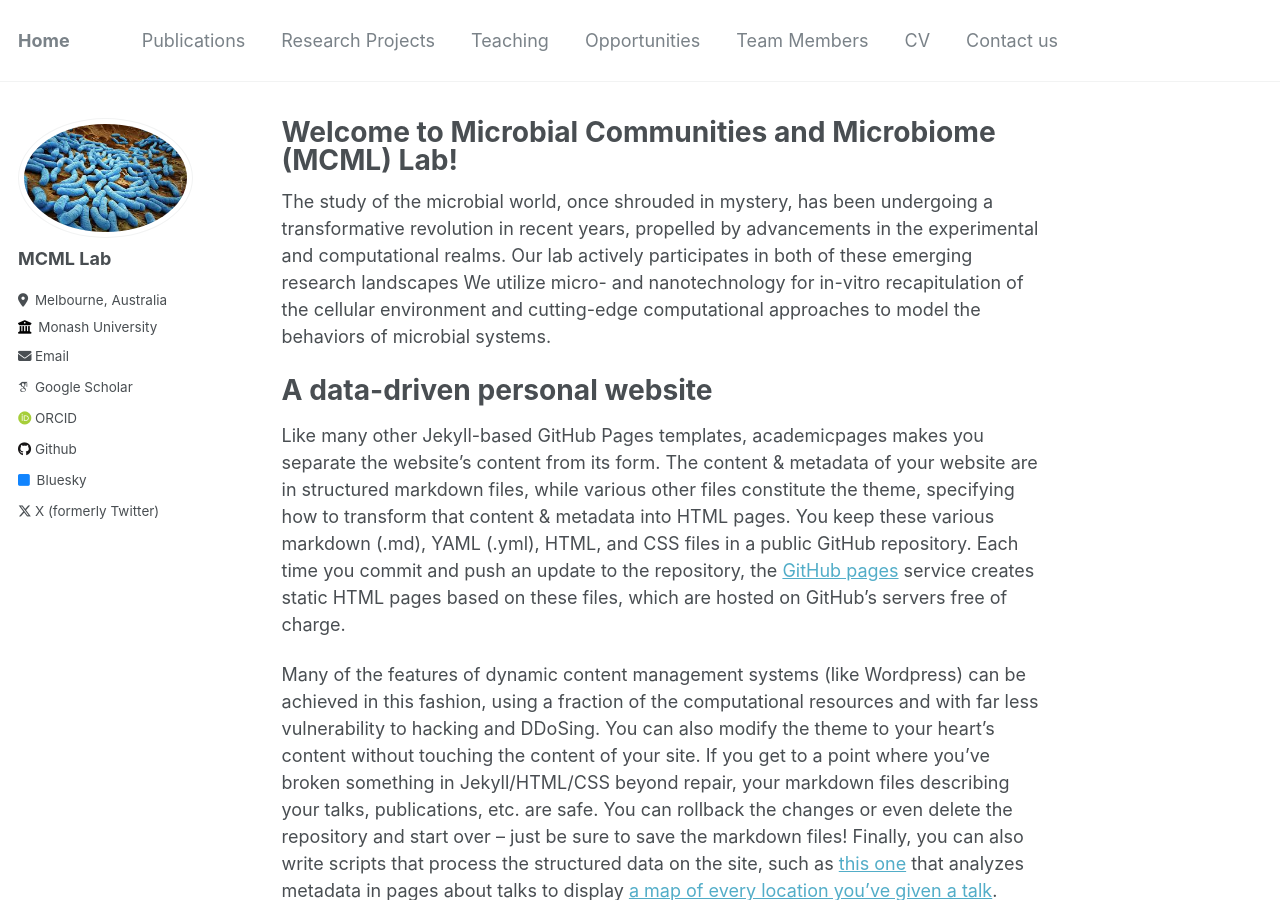
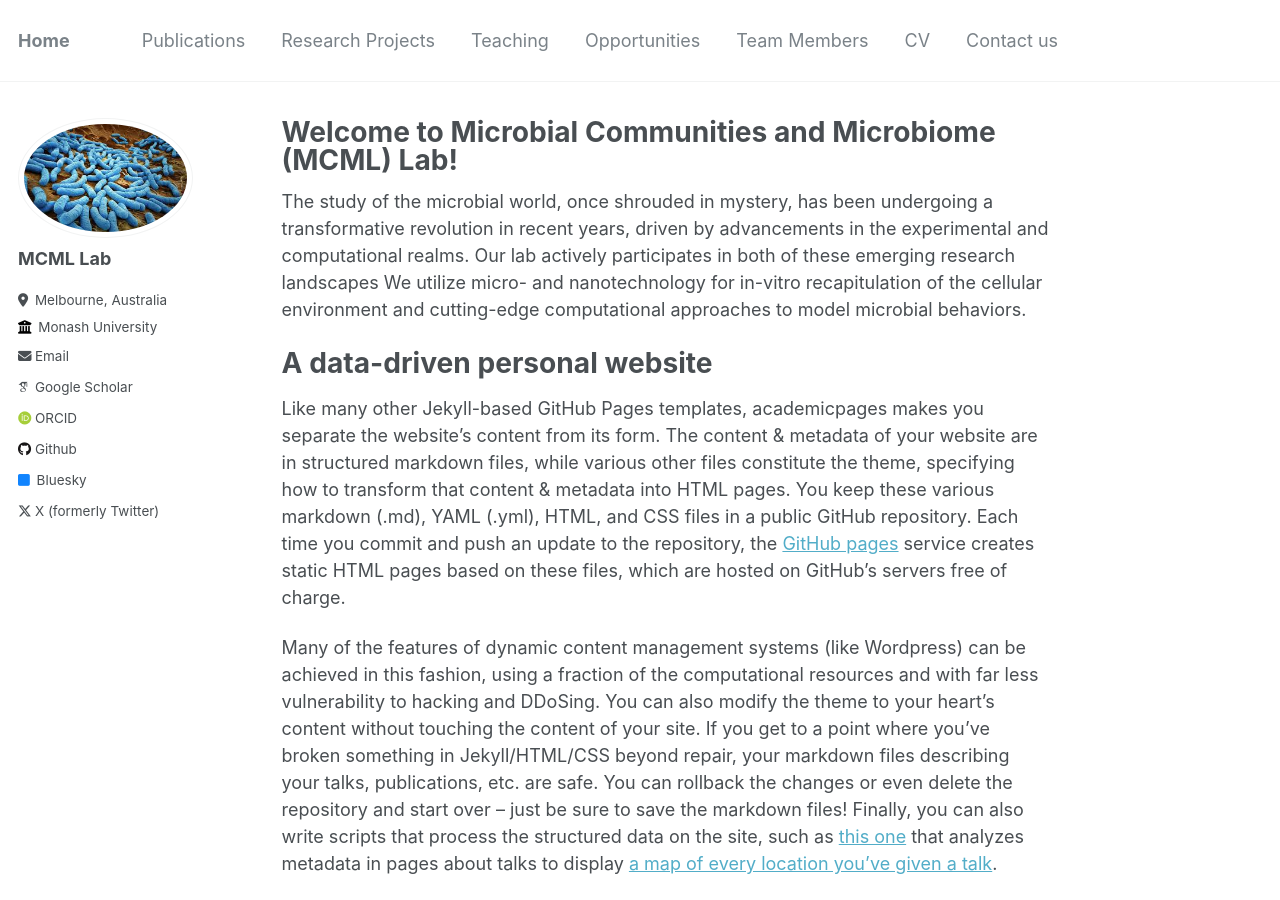
Before and after one commit to AminValiei/valieilab, a Jekyll site: the page built from _pages/about.md, in a window 1280 px wide and 900 px high. Built offline with Jekyll 4.4.1, drawn with Linux system fonts in a browser that asks for light colours; some web fonts are replaced.

Commit message:
Update about.md

```diff
--- a/_pages/about.md
+++ b/_pages/about.md
@@ -7,7 +7,7 @@
   - /about.html
 ---
 
-The study of the microbial world, once shrouded in mystery, has been undergoing a transformative revolution in recent years, propelled by advancements in the experimental and computational realms. Our lab actively participates in both of these emerging research landscapes We utilize micro- and nanotechnology for in-vitro recapitulation of the cellular environment and cutting-edge computational approaches to model the behaviors of microbial systems.
+The study of the microbial world, once shrouded in mystery, has been undergoing a transformative revolution in recent years, driven by advancements in the experimental and computational realms. Our lab actively participates in both of these emerging research landscapes We utilize micro- and nanotechnology for in-vitro recapitulation of the cellular environment and cutting-edge computational approaches to model microbial behaviors.
 
 
 A data-driven personal website
```
